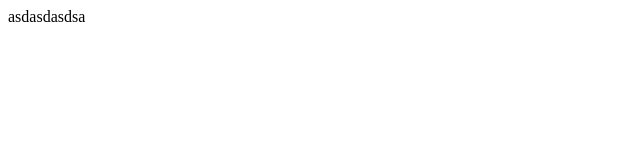
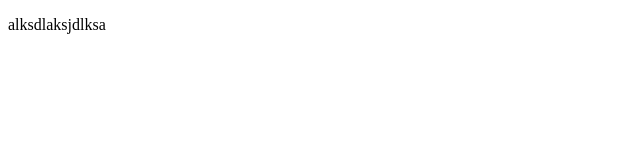
Before and after one commit to tomaskurten/12del4, a plain HTML site: page repo124/esteno.html in a window 1280 px wide. Shown: the whole page, without its empty margins (0-640 px from the left). Drawn offline with Linux system fonts and the light colour scheme.

Commit message:
rama1 parrafo

```diff
--- a/repo124/esteno.html
+++ b/repo124/esteno.html
@@ -7,6 +7,6 @@
     <title>ESTENO</title>
 </head>
 <body>
-    asdasdasdsa
+    <p>alksdlaksjdlksa</p>
 </body>
 </html>
```
